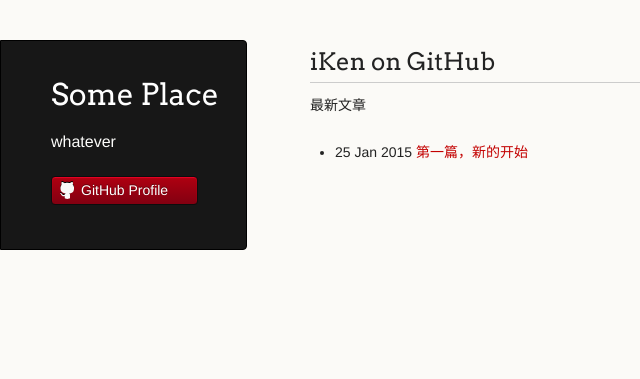
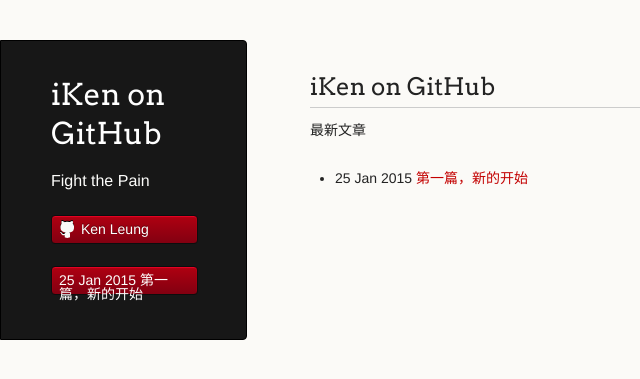
Before and after one commit to ikenbe/ikenbe.github.io, a Jekyll site: the page built from index.html, in a window 1280 px wide. Shown: the top 379 px of the page, without its empty margins (0-640 px from the left). Built offline with Jekyll 4.4.1, drawn with Linux system fonts in a browser that asks for light colours.

Commit message:
add header

```diff
--- /dev/null
+++ b/_includes/header.html
@@ -0,0 +1,12 @@
+ <header>
+        <h1 class="header">iKen on GitHub</h1>
+        <p class="header">Fight the Pain</p>
+        <ul>
+          <li><a class="buttons github" href="https://github.com/ikenbe">Ken Leung</a></li>
+        </ul>
+        <ul>
+{% for post in site.posts %}
+<li>{{ post.date | date_to_string }} <a href="{{ post.url }}">{{ post.title }}</a></li>
+{% endfor %}
+</ul>
+      </header>
--- a/_layouts/index.html
+++ b/_layouts/index.html
@@ -15,18 +15,11 @@
   </head>
   <body>
     <div class="wrapper">
-      <header>
-        <h1 class="header">Some Place</h1>
-        <p class="header">whatever</p>
-        <ul>
-          <li><a class="buttons github" href="https://github.com/ikenbe">GitHub Profile</a></li>
-        </ul>
-      </header>
+    {% include header.html %}
+    <section>
 　　　　{{ content }}
-      <footer>
-      </footer>
+    </section>
     </div>
     <!--[if !IE]><script>fixScale(document);</script><![endif]-->
-
   </body>
 </html>
```
Also changed, not shown: _layouts/default.html (+3 -12 lines).
